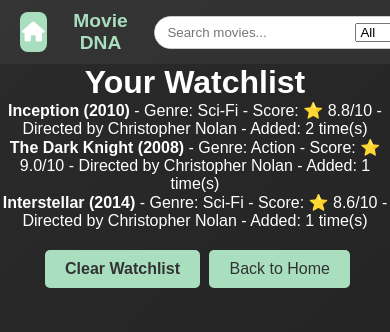
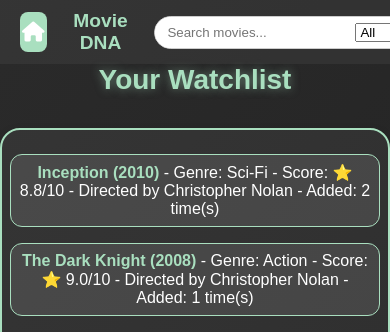
Before and after one commit to JordanBuckleyGit/CA, a Flask app: page /watchlist in a window 390 px wide; the page is wider, and only the part inside the window is pictured. Shown: the top 332 px of that part. Run offline with Flask 3, Linux system fonts and the light colour scheme; a user stored in the database is signed in; data comes from the database, SQL or seed files in the repository; both versions use the stored data as it was after the commit.

Commit message:
stylistic changes

```diff
--- /dev/null
+++ b/static/watchlist.css
@@ -0,0 +1,135 @@
+
+h1 {
+    font-size: 2.5rem;
+    color: #A9DFBF;
+    margin-bottom: 2rem;
+    text-shadow: 0 0 10px rgba(169, 223, 191, 0.5);
+}
+
+/* Watchlist Links Section */
+#watchlist-links {
+    max-width: 800px;
+    margin: 0 auto;
+    padding: 1rem;
+    background: rgba(255, 255, 255, 0.05);
+    border: 2px solid #A9DFBF;
+    border-radius: 1.25rem;
+    box-shadow: 0 4px 10px rgba(0, 0, 0, 0.2);
+}
+
+/* Watchlist List */
+#watchlist-links ul {
+    list-style: none;
+    padding: 0;
+}
+
+#watchlist-links ul li {
+    padding: 1rem;
+    margin: 1rem 0;
+    background: rgba(255, 255, 255, 0.1);
+    border: 1px solid #A9DFBF;
+    border-radius: 0.75rem;
+    transition: background 0.3s ease, transform 0.3s ease, box-shadow 0.3s ease;
+}
+
+#watchlist-links ul li:hover {
+    background: rgba(169, 223, 191, 0.2);
+    transform: translateY(-5px);
+    box-shadow: 0 5px 15px rgba(169, 223, 191, 0.3);
+}
+
+#watchlist-links ul li strong {
+    font-size: 1.25rem;
+    color: #A9DFBF;
+}
+
+#watchlist-links ul li p {
+    margin: 0.5rem 0;
+    font-size: 1rem;
+    color: #ccc;
+}
+
+/* Buttons */
+.btn, .back-button {
+    display: inline-block;
+    margin: 1rem 0.5rem;
+    padding: 0.75rem 1.5rem;
+    background: #A9DFBF;
+    color: #333;
+    text-decoration: none;
+    border-radius: 0.75rem;
+    font-size: 1rem;
+    font-weight: bold;
+    transition: background 0.3s ease, transform 0.3s ease;
+}
+
+.btn:hover, .back-button:hover {
+    background: #8ECBB0;
+    transform: scale(1.05);
+}
+
+/* Empty Watchlist Message */
+#watchlist-links p {
+    font-size: 1.2rem;
+    color: #ccc;
+    margin: 2rem 0;
+}
+
+/* Responsive Design */
+@media (max-width: 768px) {
+    h1 {
+        font-size: 2rem;
+    }
+
+    #watchlist-links {
+        padding: 0.5rem;
+    }
+
+    #watchlist-links ul li {
+        padding: 0.75rem;
+    }
+
+    #watchlist-links ul li strong {
+        font-size: 1.1rem;
+    }
+
+    #watchlist-links ul li p {
+        font-size: 0.9rem;
+    }
+
+    .btn, .back-button {
+        font-size: 0.9rem;
+        padding: 0.5rem 1rem;
+    }
+
+    #watchlist-links p {
+        font-size: 1rem;
+    }
+}
+
+@media (max-width: 480px) {
+    h1 {
+        font-size: 1.75rem;
+    }
+
+    #watchlist-links ul li {
+        padding: 0.5rem;
+    }
+
+    #watchlist-links ul li strong {
+        font-size: 1rem;
+    }
+
+    #watchlist-links ul li p {
+        font-size: 0.8rem;
+    }
+
+    .btn, .back-button {
+        font-size: 0.8rem;
+        padding: 0.4rem 0.8rem;
+    }
+
+    #watchlist-links p {
+        font-size: 0.9rem;
+    }
+}
--- a/templates/admin_dashboard.html
+++ b/templates/admin_dashboard.html
@@ -1,6 +1,10 @@
 {% extends "base.html" %}
+{% block styles %}
+<link rel="stylesheet" href="{{ url_for('static', filename='admin.css') }}">
+{% endblock %}
 {% block main_content %}
 <h1>Admin Dashboard</h1>
+<section id="admin-links">
     <ul>
         <li><a href="{{ url_for('manage_movies') }}">Manage Movies</a></li>
         <li><a href="{{ url_for('manage_users') }}">Manage Users</a></li>
@@ -8,6 +12,7 @@
         <li><a href="{{ url_for('view_movie_suggestions') }}">Manage User Suggestions</a></li>
         <li><a href="{{ url_for('admin_tickets') }}">Manage User Tickets</a></li>
     </ul>
+</section>
 
 <a href="{{ url_for('index') }}" class="back-button">Back to Home</a>
 
--- a/templates/watchlist.html
+++ b/templates/watchlist.html
@@ -1,7 +1,10 @@
 {% extends "base.html" %}
-
+{% block styles %}
+<link rel="stylesheet" href="{{ url_for('static', filename='watchlist.css') }}">
+{% endblock %}
 {% block main_content %}
     <h1>Your Watchlist</h1>
+    <section id="watchlist-links">
     {% if watchlist %}
         <ul>
             {% for movie in watchlist %}
@@ -19,4 +22,5 @@
         <p>Your watchlist is empty.</p>
     {% endif %}
     <a href="{{ url_for('index') }}" class="back-button">Back to Home</a>
+    </section>
 {% endblock %}
```
Also changed, not shown: static/admin.css (added, +98 -0 lines), database.db, 2 other files. Lines whose indentation alone changed are shown as unchanged.
